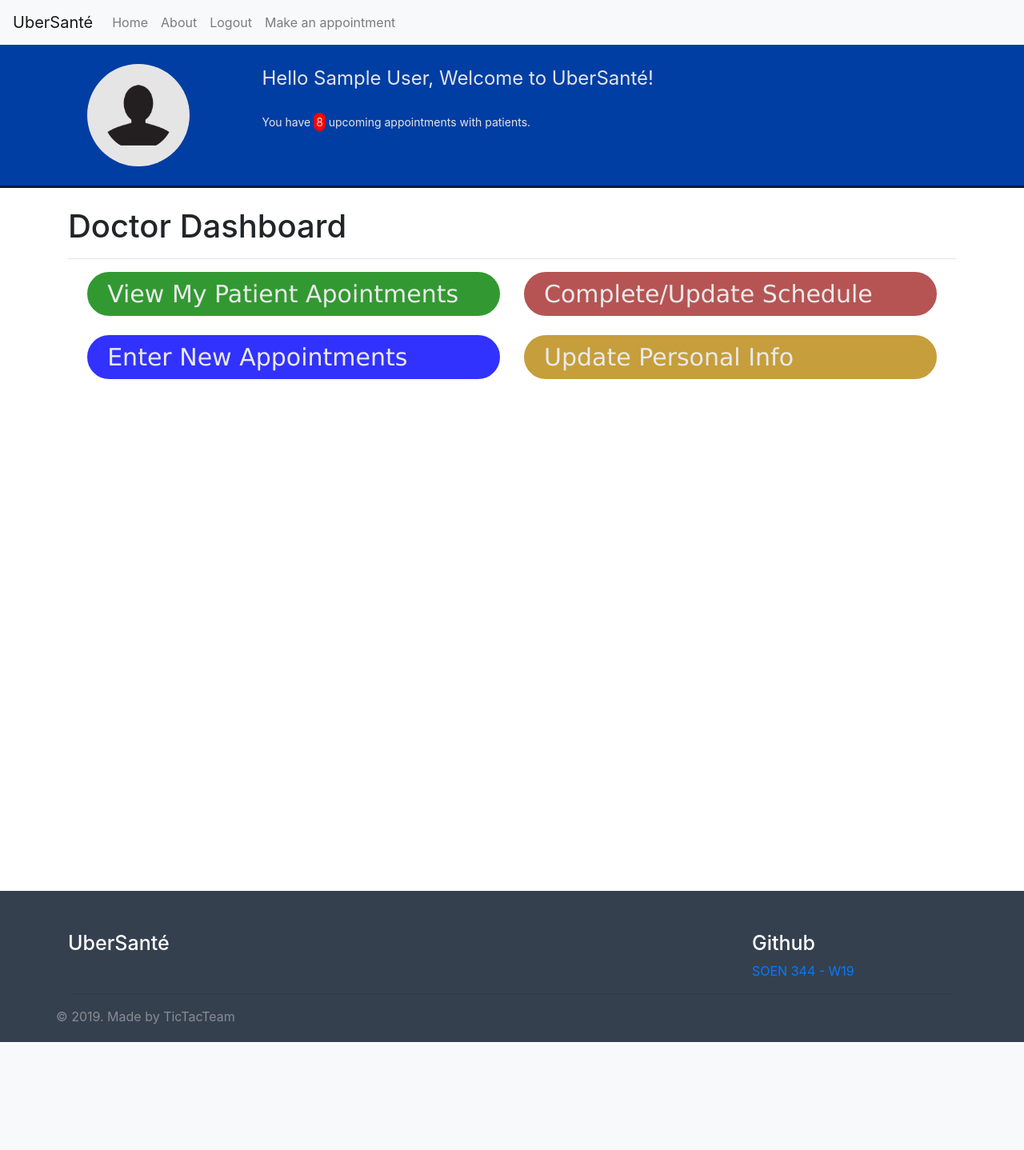
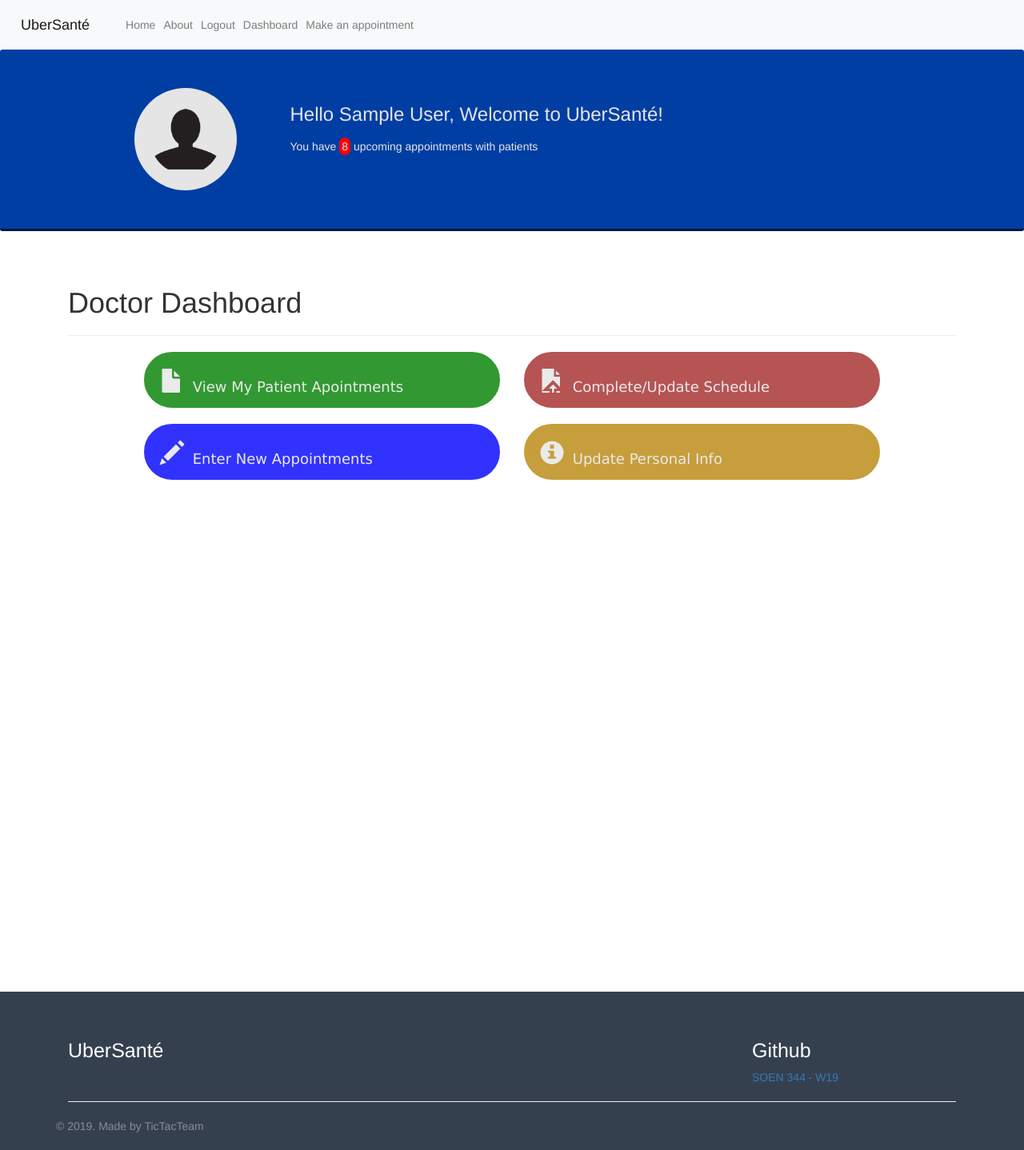
Before and after one commit to PetiaPav/Software_Architecture_Project, a Flask app: page /dashboard in a window 1280 px wide. Shown: the whole page at 80% size. Before the commit the page ends 1303 px from the top, so only its background shows below. Run offline with Flask 2, Linux system fonts and the light colour scheme; the visitor is signed in with stand-in values (Sample User, id 1); some libraries are stand-ins or nearby versions.

Commit message:
[#12] Ensured consistent style across pages

```diff
--- a/app.py
+++ b/app.py
@@ -143,11 +143,6 @@ def create_app():
         flash('You are now logged out!', 'success')
         return redirect(url_for('home'))
 
-    @app.route('/patient_dashboard')
-    @is_logged_in
-    def patient_dashboard():
-        return render_template('patient_dashboard.html')
-
     @app.route('/dashboard')
     @is_logged_in
     def dashboard():
@@ -186,7 +181,7 @@ def create_app():
     @is_logged_in
     def return_data():
         if request.method == 'GET':
-            with open("events.json", "r") as input_data:
+            with open("test_events.json", "r") as input_data:
                 return input_data.read()
 
         if request.method == 'POST':
--- a/static/css/344stylesheet.css
+++ b/static/css/344stylesheet.css
@@ -6,9 +6,7 @@ body, html {
     margin: 0 !important;
 }
 
-
 .cover {
-
     height:1000px;
     background-color:#eff5ff;
 }
@@ -111,7 +109,6 @@ legend.account-border {
     min-height: 80vh;
 }
 
-
 /* Option button settings */
 .blank-icon {
     color: #e5e5e5;
@@ -132,12 +129,10 @@ legend.account-border {
     transition: 0.3s;
 }
 
-
 /* Option button Colors */
 .option-button-view {
     border-color: green;
     background-color: green;
-
 }
 
 .option-button-create {
@@ -161,7 +156,7 @@ legend.account-border {
 
 /* Dashboard section */
 .dashboard-profile {
-    background-color: #003ea3;
+    background-color: #003ea3 !important;
     border-bottom-style: solid;
     border-bottom-width: 3px;
     border-bottom-color: #001942;
--- a/templates/appointment.html
+++ b/templates/appointment.html
@@ -48,4 +48,6 @@
     }
   </script>
 </div>
+
+<div class="footer-push"></div>
 {% endblock %}
--- a/templates/calendar.html
+++ b/templates/calendar.html
@@ -11,5 +11,7 @@
 
 {% block body %}
 	<br />
-    <div id='calendar'></div>
+	<div class="container">
+		<div id='calendar'></div>
+	</div>
 {% endblock %}
--- a/templates/home.html
+++ b/templates/home.html
@@ -10,7 +10,6 @@
 	<div class="parallax"></div>
 
 	<div class="cover">
-		<br />
 		<div class="container">
 			<span id="login-title">Welcome to UberSanté!</span>
 			<hr>
--- a/templates/includes/_doctor_dashboard.html
+++ b/templates/includes/_doctor_dashboard.html
@@ -1,39 +1,41 @@
-<div class="dashboard-profile">
-    <br>
+<div class="jumbotron dashboard-profile">
+    <div class="container">
         <div class="row">
             <div class="col-md-1"></div>
             <div class="col-md-2">
                 <img class="profile-picture" src="/static/img/silouhette.png">
             </div>
             <div class="col-md-9">
-            <span class="welcome-msg"> Hello {{ session.first_name }}, Welcome to UberSanté! </span>
-            <br>
-            <br>
-            <span class="upcoming-msg">You have <span class="upcoming-appointments">8</span> upcoming appointments with patients.</span>
+                <h2 class="welcome-msg"> Hello {{ session.first_name }}, Welcome to UberSanté! </h2>
+                <h3 class="upcoming-msg">You have <span class="upcoming-appointments">8</span> upcoming appointments with patients</h3>
             </div>
         </div>
-    <br>
     </div>
-<br>
+</div>
+
+<br />
 <div class="container">
     <h1>Doctor Dashboard</h1>
-    <hr>
-</div>
+    <hr />
     <div class="row">
         <div class="col-md-1"></div>
         <div class="col-md-5">
             <a href="#">
                 <div class="option-button option-button-view unfade">
+                    <h4>
                         <span class="glyphicon glyphicon-file blank-icon"></span>
                         <span> View My Patient Apointments </span>
+                    </h4>
                 </div>
             </a>
         </div>
         <div class="col-md-5">
             <a href="#">
                 <div class="option-button option-button-update unfade">
+                    <h4>
                         <span class="glyphicon glyphicon-open-file blank-icon"></span>
                         <span> Complete/Update Schedule </span>
+                    </h4>
                 </div>
             </a>
         </div>
@@ -45,19 +47,25 @@
         <div class="col-md-5">
             <a href="#">
                 <div class="option-button option-button-create unfade">
+                    <h4>
                         <span class="glyphicon glyphicon-pencil blank-icon"></span>
                         <span> Enter New Appointments </span>
+                    </h4>
                 </div>
             </a>
         </div>
         <div class="col-md-5">
             <a href="#">
                 <div class="option-button option-button-personal unfade">
+                    <h4>
                         <span class="glyphicon glyphicon-info-sign blank-icon"></span>
                         <span> Update Personal Info </span>
+                    </h4>
                 </div>
             </a>
         </div>
         <div class="col-md-1"></div>
     </div>
+</div>
+
 <div class="footer-push"></div>
--- a/templates/includes/_navbar.html
+++ b/templates/includes/_navbar.html
@@ -6,11 +6,7 @@
     <div class="collapse navbar-collapse" id="navbarNavAltMarkup">
         <div class="navbar-nav">
 
-            {% if session.logged_in %}
-            <a class="nav-item nav-link" href="/dashboard">Home</a>
-            {% else %}
             <a class="nav-item nav-link" href="/">Home</a>
-            {% endif %}
 
             <a class="nav-item nav-link" href="/about">About</a>
 
@@ -21,9 +17,8 @@
             <a class="nav-item nav-link" href="/register/patient">Register</a>
             {% endif %}
 
-
-            {% if session.type == 'patient' %}
-            <a class="nav-item nav-link" href="/patient_dashboard">Dashboard</a>
+            {% if session.logged_in %}
+            <a class="nav-item nav-link" href="/dashboard">Dashboard</a>
             {% endif %}
 
             {% if session.logged_in %}
--- a/templates/includes/_patient_form.html
+++ b/templates/includes/_patient_form.html
@@ -6,7 +6,7 @@
             {{render_field(form.email, class_="form-control", placeholder="example: alice@bob.com")}}
         </div>
         <div class="form-group">
-            {{render_field(form.password, class_="form-control", placeholder="Enter password")}}
+            {{render_field(form.password, class_="form-control", placeholder="Enter password (6 or more characters)")}}
         </div>
         <div class="form-group">
             {{render_field(form.confirm, class_="form-control", placeholder="Confirm password")}}
@@ -24,7 +24,7 @@
             {{render_field(form.phone_number, class_="form-control", placeholder="example: (514) 555-1234")}}
         </div>
         <div class="form-group">
-            {{render_field(form.birthday, class_="form-control", placeholder="example: 01-01-1980")}}
+            {{render_field(form.birthday, class_="form-control", placeholder="example: MM/DD/YY")}}
         </div>
         <div class="form-group">
             {{render_field(form.gender, class_="form-control")}}
--- a/templates/layout.html
+++ b/templates/layout.html
@@ -3,8 +3,10 @@
     <head>
         <meta charset="utf-8">
         <title>{% block title %}{% endblock %} SOEN344 Team Project</title>
+
         <link rel="stylesheet" href="https://stackpath.bootstrapcdn.com/bootstrap/4.2.1/css/bootstrap.min.css">
         <link rel="stylesheet" href="/static/css/344stylesheet.css">
+        <link rel="stylesheet" href="https://maxcdn.bootstrapcdn.com/bootstrap/3.4.0/css/bootstrap.min.css">
         <script src="../static/js/jquery331.js"></script>
         <script src="https://stackpath.bootstrapcdn.com/bootstrap/4.2.1/js/bootstrap.min.js"></script>
         <script src="//code.jquery.com/jquery-1.11.1.min.js"></script>
```
Also changed, not shown: templates/includes/_nurse_dashboard.html (+17 -11 lines), templates/includes/_patient_dashboard.html (+18 -10 lines), test_events.json (renamed from events.json). Lines whose indentation alone changed are shown as unchanged.
